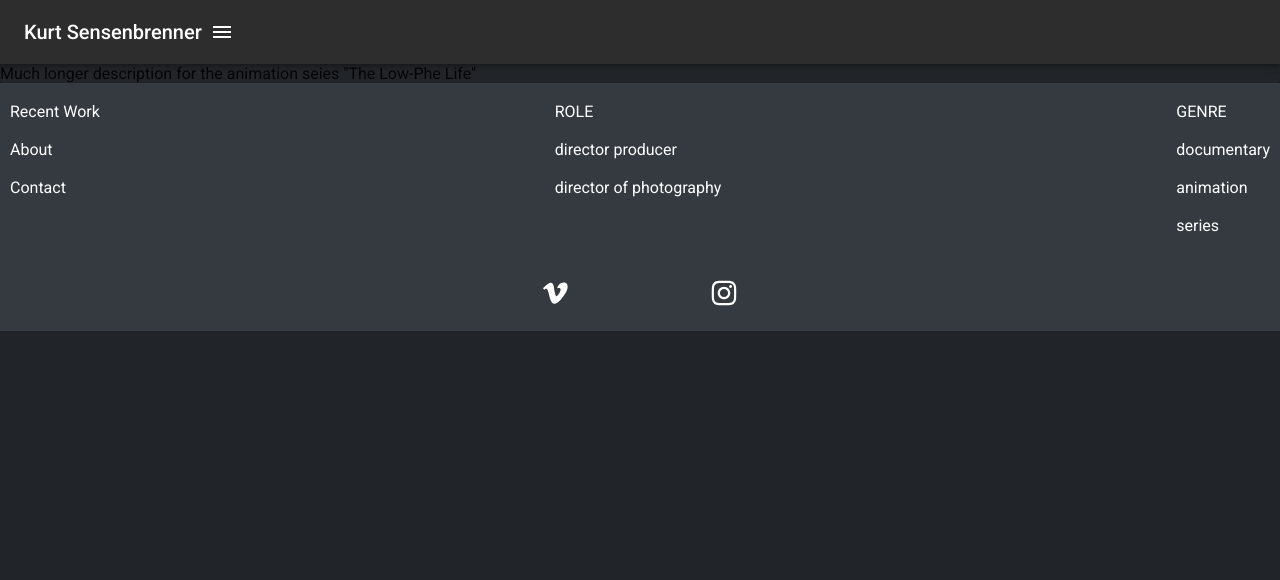
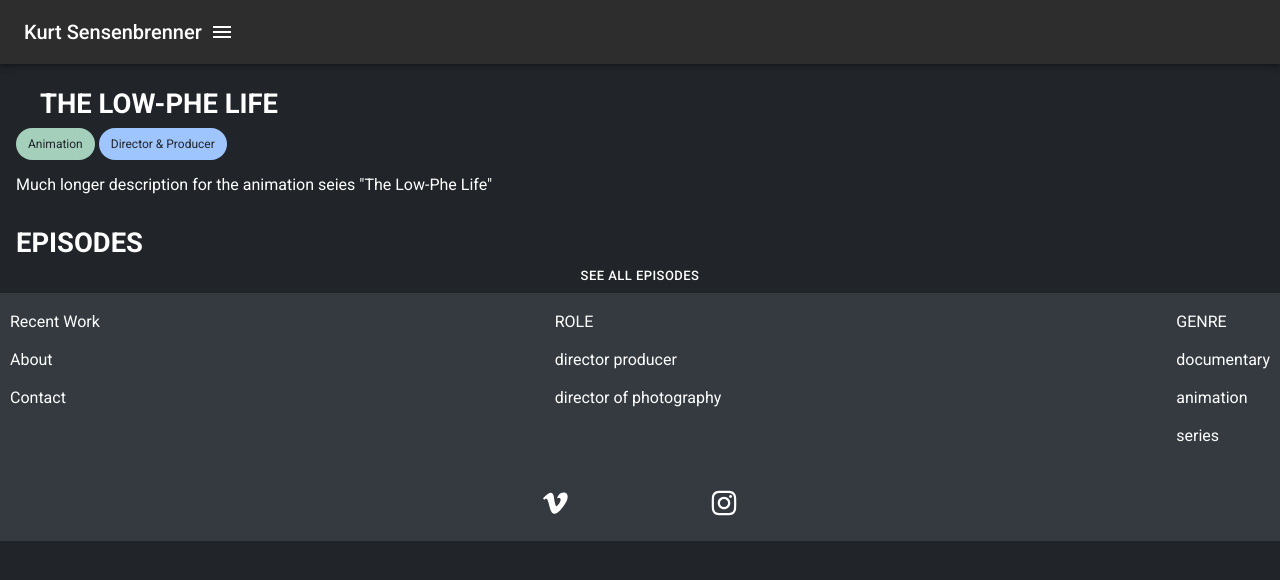
Before and after one commit to mwkwsd/sensensomething, a React (Create React App) app: page /series/low-phe-life in a window 1280 px wide. Shown: the top 580 px of the page. Built offline with nearby package versions, Linux system fonts and the light colour scheme.

Commit message:
WIP: Series pages

```diff
--- a/src/components/atoms/buttons/PrimaryButton.tsx
+++ /dev/null
@@ -1,3 +0,0 @@
-export function PrimaryButton() {
-  return <div></div>
-}
--- /dev/null
+++ b/src/components/atoms/buttons/UnderlinedButton.tsx
@@ -0,0 +1,14 @@
+import { Button, ButtonProps, Typography } from '@mui/material'
+
+type UnderlinedButtonProps = { label: string } & ButtonProps
+
+export function UnderlinedButton({
+  label,
+  ...buttonProps
+}: UnderlinedButtonProps) {
+  return (
+    <Button {...buttonProps}>
+      <Typography variant="button">{label}</Typography>
+    </Button>
+  )
+}
--- a/src/components/atoms/pageTitle/PageTitle.tsx
+++ b/src/components/atoms/pageTitle/PageTitle.tsx
@@ -1,19 +1,16 @@
 import { Container, SxProps, Typography } from '@mui/material'
-import { Genre, Role } from '../../../common/constants/enums'
-import { enumMappings } from '../../../common/constants/constants'
 
 type PageTitleProps = {
-  title: Genre | Role
+  title: string
   subheaderText?: string
   sx?: SxProps
 }
 
 export function PageTitle({ title, subheaderText, sx }: PageTitleProps) {
-  const pageTitle = enumMappings[title].label
   return (
     <Container sx={{ ...sx }} disableGutters={true}>
       <Typography variant="h1" sx={{ padding: '0px 0px 8px' }}>
-        {pageTitle}
+        {title}
       </Typography>
       {subheaderText && (
         <Typography variant="body1">{subheaderText}</Typography>
--- /dev/null
+++ b/src/components/molecules/seriesDetaillDescription/SeriesDetailDescription.tsx
@@ -0,0 +1,39 @@
+import { Box, Typography } from '@mui/material'
+import { ISeriesDetail } from '../../../common/interfaces/ISeriesDetail'
+import { PageTitle } from '../../atoms/pageTitle/PageTitle'
+import { useMemo } from 'react'
+import { VideoInfoWithLink } from '../../atoms/videoInfoWithLink/videoInfoWithLink'
+
+type SeriesDetailDescription = {
+  seriesInfo: ISeriesDetail
+}
+export function SeriesDetailDescription({
+  seriesInfo,
+}: SeriesDetailDescription) {
+  const pageTitle = seriesInfo.name.toLocaleUpperCase()
+  const genresRolesChips = useMemo(
+    () => (
+      <VideoInfoWithLink
+        linkableInfo={[...seriesInfo.genres, ...seriesInfo.roles]}
+        sx={{ paddingBottom: '16px' }}
+      />
+    ),
+    [seriesInfo]
+  )
+  return (
+    <Box sx={{ paddingTop: '24px', paddingBottom: '16px' }}>
+      <PageTitle title={pageTitle} />
+      {seriesInfo.imageUrl && (
+        <img
+          src={seriesInfo.imageUrl}
+          width="100vw"
+          style={{ marginLeft: '-16px' }}
+        />
+      )}
+      <Box>
+        {genresRolesChips}
+        <Typography variant="body1">{seriesInfo.fullDescription}</Typography>
+      </Box>
+    </Box>
+  )
+}
--- a/src/components/molecules/seriesListCard/SeriesListCard.tsx
+++ b/src/components/molecules/seriesListCard/SeriesListCard.tsx
@@ -1,10 +1,4 @@
-import {
-  Button,
-  Card,
-  CardActions,
-  CardContent,
-  Typography,
-} from '@mui/material'
+import { Card, CardActions, CardContent, Typography } from '@mui/material'
 import { ISeriesDetail } from '../../../common/interfaces/ISeriesDetail'
 import { VideoTitle } from '../../atoms/videoTitle/VideoTitle'
 import { getVideoInfoForSeriesDetail } from '../../../common/utils/utils'
@@ -12,6 +6,7 @@ import { VideoInfoWithLink } from '../../atoms/videoInfoWithLink/videoInfoWithLi
 import { Video } from '../../atoms/video/Video'
 import { useMemo } from 'react'
 import { useNavigate } from 'react-router-dom'
+import { UnderlinedButton } from '../../atoms/buttons/UnderlinedButton'
 
 type SeriesListCardProps = {
   seriesInfo: ISeriesDetail
@@ -31,7 +26,7 @@ export function SeriesListCard({ seriesInfo }: SeriesListCardProps) {
 
   const mediaCardVideo = useMemo(() => {
     if (!videoInfo) return null
-    return <Video url={videoInfo.url} />
+    return <Video url={videoInfo.url} sx={{ width: '100vw' }} />
   }, [videoInfo])
 
   return (
@@ -47,9 +42,10 @@ export function SeriesListCard({ seriesInfo }: SeriesListCardProps) {
       </CardContent>
       {mediaCardVideo}
       <CardActions sx={{ justifyContent: 'center' }}>
-        <Button onClick={() => navigate(`/series/${seriesInfo.path}`)}>
-          <Typography variant="button">Explore the Series</Typography>
-        </Button>
+        <UnderlinedButton
+          label="Explore the Series"
+          onClick={() => navigate(`/series/${seriesInfo.path}`)}
+        ></UnderlinedButton>
       </CardActions>
     </Card>
   )
--- /dev/null
+++ b/src/components/organisms/seriesDetailEpisodes/SeriesDetailEpisodes.tsx
@@ -0,0 +1,28 @@
+import { Box, Container, Typography } from '@mui/material'
+import { ISeriesDetail } from '../../../common/interfaces/ISeriesDetail'
+import { getVideoInfoForUrl } from '../../../common/utils/utils'
+import { IVideoInfo } from '../../../common/interfaces/IVideoInfo'
+import { UnderlinedButton } from '../../atoms/buttons/UnderlinedButton'
+
+type SeriesDetailEpisodesProps = {
+  seriesInfo: ISeriesDetail
+}
+export function SeriesDetailEpisodes({
+  seriesInfo,
+}: SeriesDetailEpisodesProps) {
+  const videos = seriesInfo.orderedVideoUrls
+    .map(url => getVideoInfoForUrl(url))
+    .filter((videoInfo): videoInfo is IVideoInfo => !!videoInfo)
+
+  function loadAllVideos() {}
+  return (
+    <Box sx={{ paddingTop: '16px' }}>
+      <Typography variant="h1">EPISODES</Typography>
+      <Container
+        sx={{ padding: '0px', display: 'flex', justifyContent: 'center' }}
+      >
+        <UnderlinedButton label="See All Episodes" onClick={loadAllVideos} />
+      </Container>
+    </Box>
+  )
+}
--- a/src/components/templates/SeriesDetailPage.tsx
+++ b/src/components/templates/SeriesDetailPage.tsx
@@ -1,11 +1,18 @@
-import { Card } from '@mui/material'
+import { Box } from '@mui/material'
 import { ISeriesDetail } from '../../common/interfaces/ISeriesDetail'
 import { useLoaderData } from 'react-router-dom'
+import { SeriesDetailDescription } from '../molecules/seriesDetaillDescription/SeriesDetailDescription'
+import { SeriesDetailEpisodes } from '../organisms/seriesDetailEpisodes/SeriesDetailEpisodes'
 
 type SeriesDetailPageProps = {}
 
 export function SeriesDetailPage({}: SeriesDetailPageProps) {
   const seriesInfo = useLoaderData() as ISeriesDetail
 
-  return <Card>{seriesInfo.fullDescription}</Card>
+  return (
+    <Box sx={{ padding: '0px 16px' }}>
+      <SeriesDetailDescription seriesInfo={seriesInfo} />
+      <SeriesDetailEpisodes seriesInfo={seriesInfo} />
+    </Box>
+  )
 }
--- a/src/components/templates/SeriesListPage.tsx
+++ b/src/components/templates/SeriesListPage.tsx
@@ -9,7 +9,7 @@ export function SeriesListPage() {
   return (
     <>
       <PageTitle
-        title="series"
+        title="Series"
         subheaderText={seriesListSubheaderText}
         sx={{ padding: '16px 16px 24px' }}
       ></PageTitle>
--- a/src/components/templates/VideoListPage.tsx
+++ b/src/components/templates/VideoListPage.tsx
@@ -6,6 +6,7 @@ import { useSearchParams } from 'react-router-dom'
 import { Role, roleTypeChecker } from '../../common/constants/enums'
 import { videoListPagesInfo } from '../../assets/pages/pagesInfo'
 import videos from '../../assets/videos'
+import { enumMappings } from '../../common/constants/constants'
 
 type VideoListPageEnum = Role | 'documentary'
 /**
@@ -29,7 +30,7 @@ export function VideoListPage() {
   return (
     <>
       <PageTitle
-        title={pageEnum}
+        title={enumMappings[pageEnum].label}
         subheaderText={videoListPagesInfo[pageEnum].subheaderText}
         sx={{ padding: '16px 16px 24px' }}
       />
```
